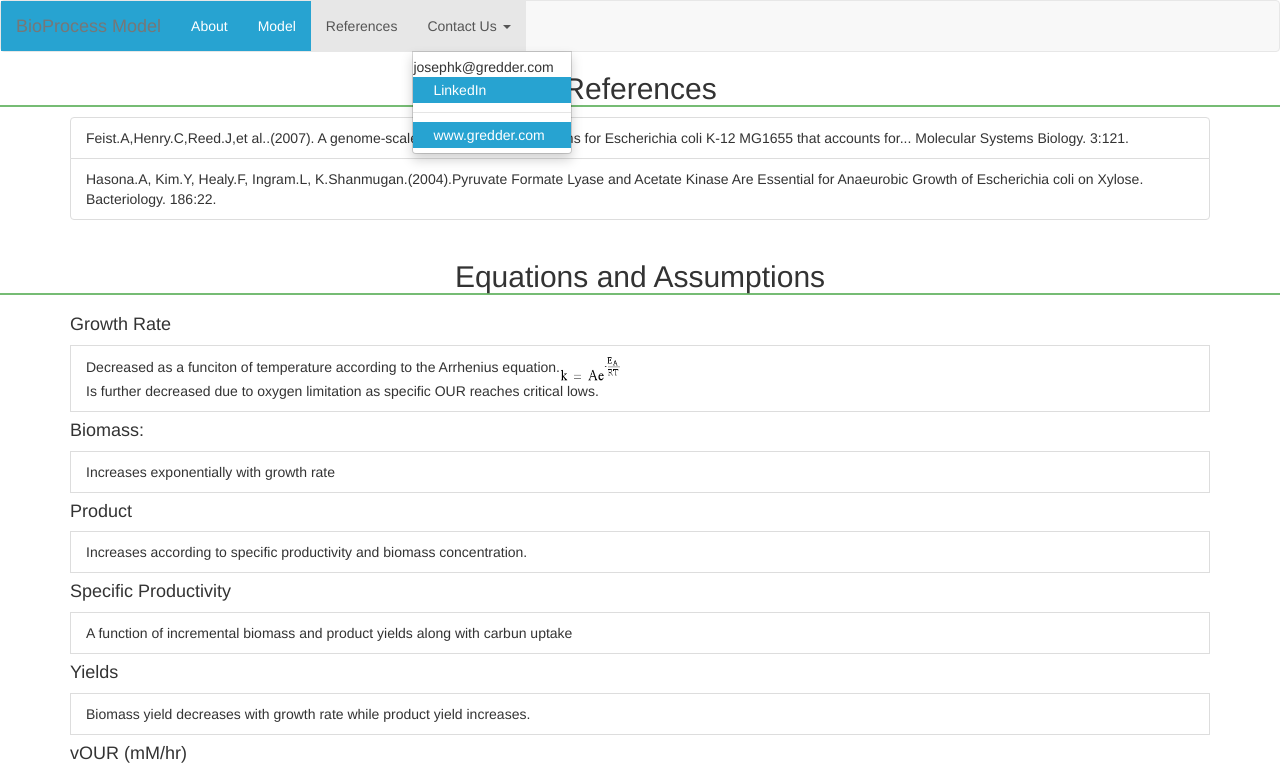
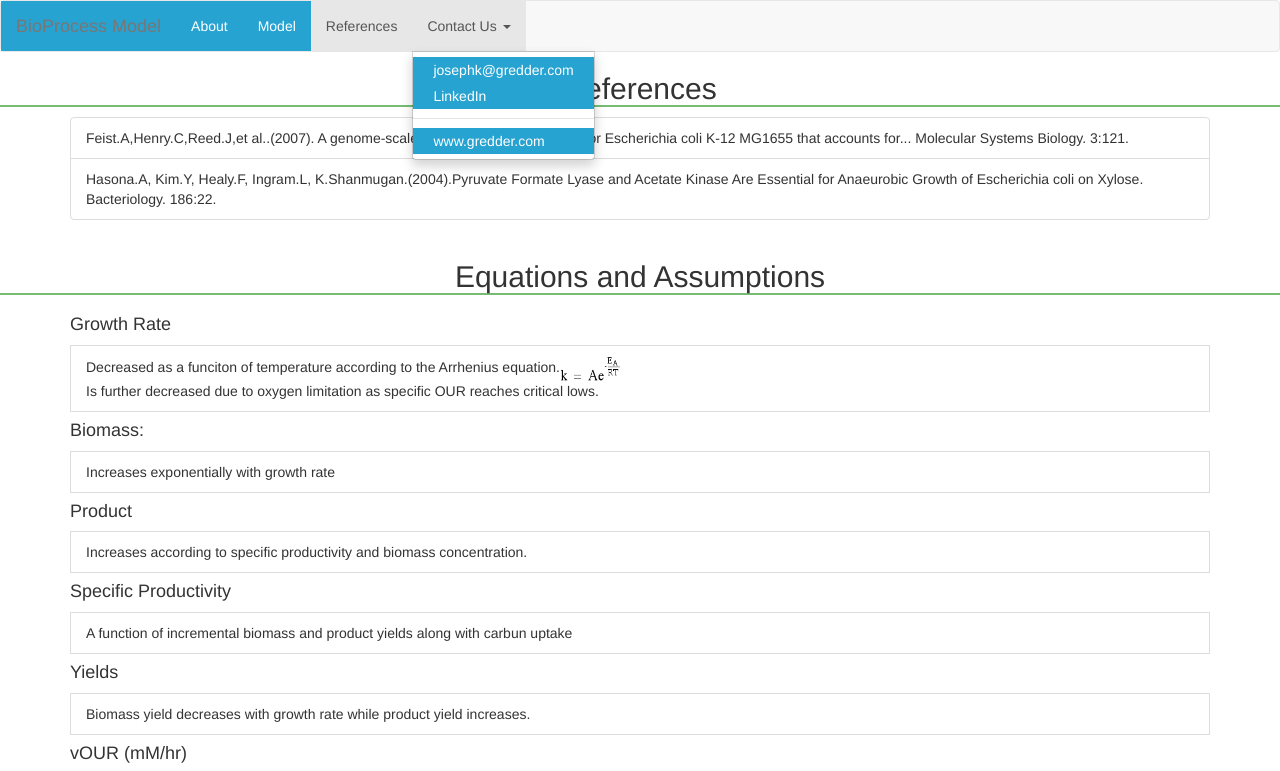
Before and after one commit to jkgredde/jkgredde.github.io, a plain HTML site: page FermModel_References.html in a window 1280 px wide. Both pictures are taken after a click on the button "Contact Us". Shown: the top 771 px of the page. Drawn offline with nearby package versions, Linux system fonts and the light colour scheme.

Commit message:
Update FermModel_References.html

```diff
--- a/FermModel_References.html
+++ b/FermModel_References.html
@@ -34,7 +34,7 @@
           <li class="dropdown">
               <a href="#" class="dropdown-toggle" data-toggle="dropdown" role="button" aria-haspopup="true" aria-expanded="false">Contact Us <span class="caret"></span></a>
               <ul class="dropdown-menu">
-                <li>josephk@gredder.com</li>
+                <li><a href="#" >josephk@gredder.com</a></li>
                 <li><a href="https://www.linkedin.com/in/jkgredder" target="_blank">LinkedIn</a></li>
                 <li role="separator" class="divider"></li>
                 <li><a href="http://www.gredder.com" target="_blank">www.gredder.com</a></li>
```
